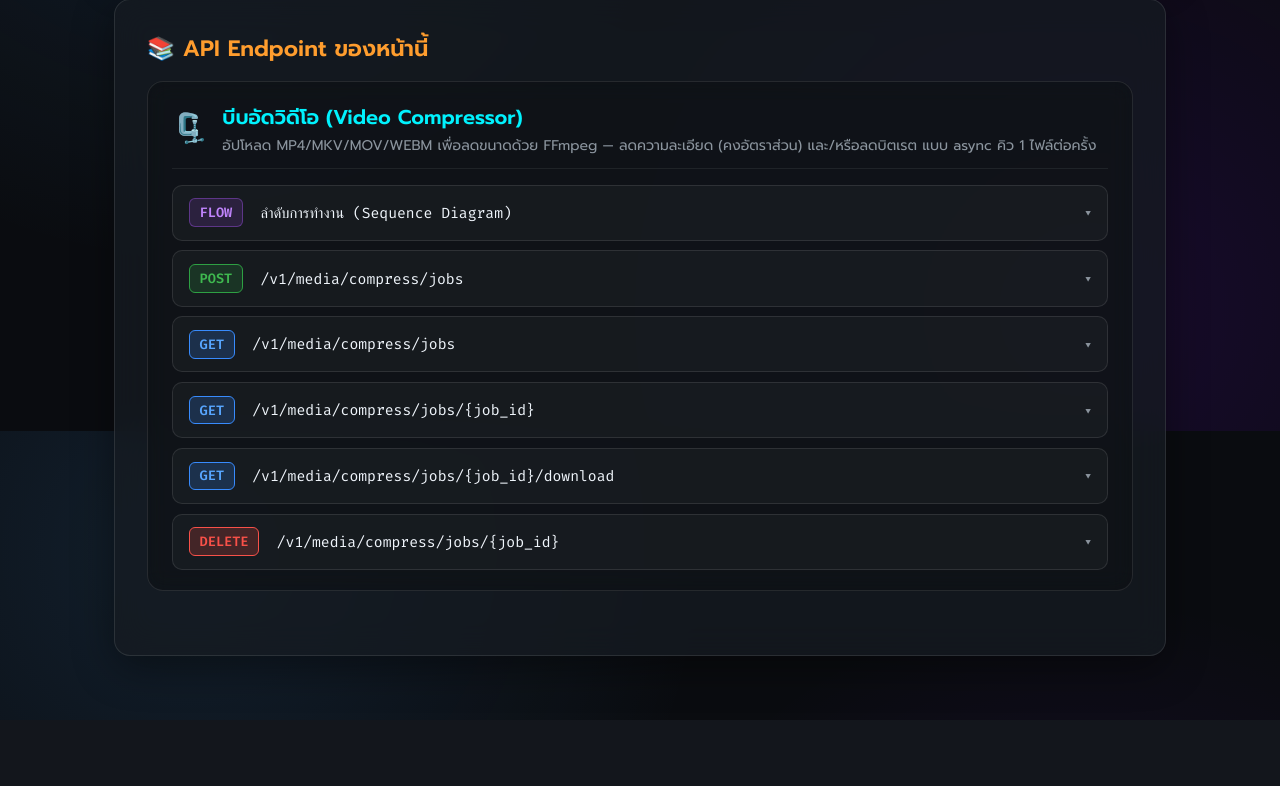
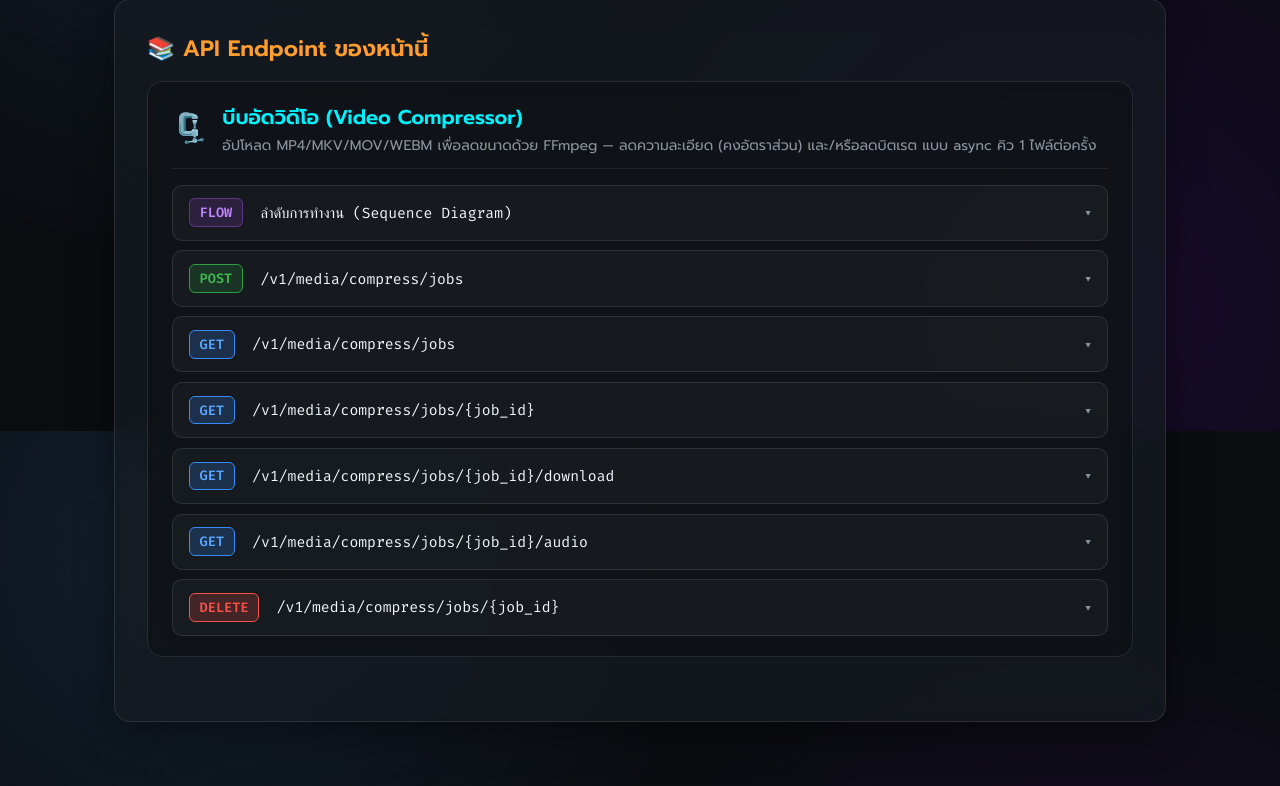
Before and after one commit to choonewza-pro/choonova-transcribe, a FastAPI app: page /media/compress/jobs/history in a window 1280 px wide. Shown: the part 1169-1955 px from the top of the page. Before the commit the page ends 1882 px from the top, so only its background shows below. Run offline with FastAPI, Linux system fonts and the light colour scheme; data comes from the database, SQL or seed files in the repository; data that the repository does not hold is empty; some libraries are stand-ins or nearby versions.

Commit message:
feat(compress): add audio extraction from compressed videos
- Add audio_extract_format (wav/mp3) to compress job form and API
- New GET /v1/media/compress/jobs/{job_id}/audio endpoint
- Audio extraction stage in compress worker after encode completes
- Add audio download UI in compress results and jobs history
- Add audio_extract columns to compress_jobs SQLite table
- Add build_audio_extract_cmd helper to compress_utils
- Move cover image from public/ to app/static/ for FastAPI serving
- Add cover image to README.md and dashboard index.html

```diff
--- a/app/main.py
+++ b/app/main.py
@@ -335,6 +335,7 @@ async def compress_queue_dispatcher():
                 job.get("encoder") or "libx264",
                 str(float(job.get("trim_start") or 0.0)),
                 str(float(job.get("trim_end") or 0.0)),
+                job.get("audio_extract_format") or "",
             ]
             logger.info(f"Starting compressor worker for job {job_id}")
             proc = subprocess.Popen(cmd, cwd=SERVICE_DIR)
@@ -956,6 +957,7 @@ async def create_compress_job_api(
     encoder: str = Form(COMPRESS_ENCODER),
     start: str = Form(""),
     end: str = Form(""),
+    audio_extract: str = Form(""),
     authenticated: bool = Depends(verify_api_key),
 ):
     """
@@ -968,6 +970,7 @@ async def create_compress_job_api(
     - encoder: 'libx264' (default) or 'nvenc' (GPU, if the ffmpeg build supports it).
     - start / end: optional trim window in 'SS', 'MM:SS' or 'HH:MM:SS' (seconds
       allowed too). Default (empty) = no trimming, the full video is kept.
+    - audio_extract: '' (none, default), 'wav' (16kHz mono PCM) or 'mp3' (192kbps).
 
     Only COMPRESS_MAX_CONCURRENT video(s) encode at once; uploads beyond
     COMPRESS_MAX_QUEUED are rejected with 429. Returns job_id immediately (202).
@@ -984,6 +987,12 @@ async def create_compress_job_api(
     _validate_compress_params(target_width, bitrate_kbps, crf, trim_start, trim_end)
 
     enc = normalize_encoder(encoder)
+
+    if audio_extract not in ("", "wav", "mp3"):
+        raise HTTPException(
+            status_code=422,
+            detail="audio_extract must be '', 'wav', or 'mp3'.",
+        )
 
     queued = count_queued_compress_jobs()
     if queued >= COMPRESS_MAX_QUEUED:
@@ -1040,6 +1049,7 @@ async def create_compress_job_api(
         encoder=enc,
         trim_start=trim_start,
         trim_end=trim_end,
+        audio_extract_format=audio_extract,
     )
 
     qinfo = compress_job_queue_info(job_id)
@@ -1065,6 +1075,9 @@ async def list_compress_jobs_api(
         job.pop("input_path", None)
         job["output_exists"] = bool(
             job.get("output_path") and os.path.exists(job.get("output_path") or "")
+        )
+        job["audio_exists"] = bool(
+            job.get("audio_extract_path") and os.path.exists(job.get("audio_extract_path") or "")
         )
     return jobs
 
@@ -1164,6 +1177,15 @@ async def delete_compress_job_output(
         logger.error(f"Failed to delete output file for compress job {job_id}: {e}")
         raise HTTPException(status_code=500, detail=f"Failed to delete output file: {e}")
 
+    # Also clean up the extracted audio file if present.
+    audio_path = job.get("audio_extract_path")
+    if audio_path and os.path.exists(audio_path):
+        try:
+            os.remove(audio_path)
+        except OSError as e:
+            logger.warning(f"Failed to delete audio file for compress job {job_id}: {e}")
+
+    update_compress_job(job_id, audio_extract_path=None, audio_extract_size_bytes=0)
     logger.info(f"Compress job {job_id}: output file deleted manually (freed {freed} bytes)")
     return {
         "status": "success",
@@ -1205,6 +1227,43 @@ async def download_compress_job(
     safe_name = os.path.splitext(job.get("filename", "video"))[0]
     response = FileResponse(out_real, media_type="video/mp4")
     response.headers["Content-Disposition"] = _attachment_header(safe_name, "mp4")
+    return response
+
+
+@app.get("/v1/media/compress/jobs/{job_id}/audio")
+async def download_compress_job_audio(
+    job_id: str, authenticated: bool = Depends(verify_api_key)
+):
+    """
+    Download the extracted audio file (WAV or MP3) of a completed compress job.
+    Returns 404 if no audio was extracted or the file has been cleaned up.
+    """
+    job = get_compress_job(job_id)
+    if not job:
+        raise HTTPException(status_code=404, detail=f"Compress job {job_id} not found.")
+    if job.get("status") != "completed":
+        raise HTTPException(status_code=400, detail="Job is not completed yet.")
+    audio_path = job.get("audio_extract_path")
+    if not audio_path or not os.path.exists(audio_path):
+        raise HTTPException(
+            status_code=404,
+            detail="Audio file not found (not extracted or removed by retention policy).",
+        )
+
+    base_real = os.path.realpath(COMPRESS_OUTPUT_DIR)
+    job_dir_real = os.path.realpath(os.path.join(COMPRESS_OUTPUT_DIR, job_id))
+    out_real = os.path.realpath(audio_path)
+    if not out_real.startswith(base_real + os.sep) or os.path.dirname(out_real) != job_dir_real:
+        raise HTTPException(
+            status_code=403, detail="Access to this audio path is not allowed."
+        )
+
+    fmt = job.get("audio_extract_format", "wav")
+    media_type = "audio/wav" if fmt == "wav" else "audio/mpeg"
+    ext = "wav" if fmt == "wav" else "mp3"
+    safe_name = os.path.splitext(job.get("filename", "audio"))[0]
+    response = FileResponse(out_real, media_type=media_type)
+    response.headers["Content-Disposition"] = _attachment_header(safe_name, ext)
     return response
 
 
--- a/app/run_compress_job.py
+++ b/app/run_compress_job.py
@@ -46,12 +46,14 @@ def main():
     encoder = sys.argv[7] if len(sys.argv) > 7 else "libx264"
     trim_start = _float_arg(8, 0.0)
     trim_end = _float_arg(9, 0.0)
+    audio_extract_format = sys.argv[10] if len(sys.argv) > 10 else ""
 
     logger.info(
         f"🚀 Isolated compressor worker starting job_id={job_id} "
         f"(width={target_width}, bitrate={bitrate_kbps}kbps, crf={crf}, "
         f"preset={preset}, encoder={encoder}, "
-        f"trim_start={trim_start}, trim_end={trim_end})"
+        f"trim_start={trim_start}, trim_end={trim_end}, "
+        f"audio_extract={audio_extract_format or 'none'})"
     )
 
     try:
@@ -59,6 +61,7 @@ def main():
             process_compress_job(
                 job_id, input_file_path, target_width, bitrate_kbps,
                 crf, preset, encoder, trim_start, trim_end,
+                audio_extract_format,
             )
         )
         logger.info(f"✅ Isolated compressor worker finished job_id={job_id}")
--- a/app/schemas.py
+++ b/app/schemas.py
@@ -102,5 +102,8 @@ class CompressJobStatusResponse(BaseModel):
     error_message: Optional[str] = None
     queue_position: int = 0
     queue_length: int = 0
+    audio_extract_format: str = ""
+    audio_extract_path: Optional[str] = None
+    audio_extract_size_bytes: int = 0
     created_at: str
     updated_at: str
--- a/app/static/js/compress_jobs.js
+++ b/app/static/js/compress_jobs.js
@@ -278,6 +278,15 @@ document.addEventListener('DOMContentLoaded', () => {
             : '<span class="media-badge media-gone">🗑 ไฟล์ถูกลบแล้ว</span>')
         : '';
 
+      let audioBadge = '';
+      if (completed && job.audio_extract_format) {
+        const audioExists = !!job.audio_exists;
+        const fmt = job.audio_extract_format.toUpperCase();
+        audioBadge = audioExists
+          ? `<span class="media-badge media-exists">🎵 ${fmt}</span>`
+          : `<span class="media-badge media-gone">🎵 ${fmt} (ถูกลบ)</span>`;
+      }
+
       let savingsBadge = '';
       if (completed && job.file_size_bytes && job.output_size_bytes) {
         const inSize = job.file_size_bytes;
@@ -315,8 +324,12 @@ document.addEventListener('DOMContentLoaded', () => {
         ? `${job.output_width}×${job.output_height}`
         : '-';
       const encLabel = job.encoder === 'nvenc' ? '⚡ NVENC' : '💻 libx264';
+      const hasAudio = completed && job.audio_extract_format && !!job.audio_exists;
 
       const downloadBtn = `<button type="button" class="btn-row" data-action="download" data-id="${job.job_id}" ${completed && outputExists ? '' : 'disabled title="ไม่มีไฟล์ผลลัพธ์"'} title="${completed && outputExists ? 'ดาวน์โหลดไฟล์ MP4 ที่บีบอัดแล้ว' : 'ไม่มีไฟล์ผลลัพธ์'}">📥 ดาวน์โหลด</button>`;
+      const audioDownloadBtn = hasAudio
+        ? `<button type="button" class="btn-row" data-action="download-audio" data-id="${job.job_id}" title="ดาวน์โหลดไฟล์เสียงที่สกัดไว้">🎵 ดาวน์โหลดเสียง</button>`
+        : '';
       const delOutputBtn = `<button type="button" class="btn-row btn-danger" data-action="del-output" data-id="${job.job_id}" ${completed && outputExists ? '' : 'disabled title="ไม่มีไฟล์ผลลัพธ์ให้ลบ"'} title="${completed && outputExists ? 'ลบเฉพาะไฟล์ผลลัพธ์ เพื่อประหยัดพื้นที่ (เก็บประวัติไว้)' : 'ไม่มีไฟล์ผลลัพธ์ให้ลบ'}">🗑 ลบไฟล์ผลลัพธ์</button>`;
       const delRowBtn = `<button type="button" class="btn-row btn-danger" data-action="del-row" data-id="${job.job_id}" title="ลบทั้งแถว (ประวัติ + ไฟล์ทั้งหมด)">❌ ลบรายการ</button>`;
 
@@ -336,9 +349,10 @@ document.addEventListener('DOMContentLoaded', () => {
           <span class="job-card-meta-item">⚡ ${formatSeconds(job.elapsed_seconds)}</span>
           <span class="job-card-meta-item">📅 ${formatDate(job.created_at)}</span>
         </div>
-        <div style="display:flex; gap:0.5rem; flex-wrap:wrap;">${outputBadge}${savingsBadge}</div>
+        <div style="display:flex; gap:0.5rem; flex-wrap:wrap;">${outputBadge}${audioBadge}${savingsBadge}</div>
         <div class="job-card-actions">
           ${downloadBtn}
+          ${audioDownloadBtn}
           ${delOutputBtn}
           ${delRowBtn}
         </div>
@@ -365,6 +379,8 @@ document.addEventListener('DOMContentLoaded', () => {
 
     if (action === 'download') {
       await downloadOutput(jobId);
+    } else if (action === 'download-audio') {
+      await downloadAudio(jobId);
     } else if (action === 'del-output') {
       await deleteOutputOnly(jobId);
     } else if (action === 'del-row') {
@@ -401,6 +417,40 @@ document.addEventListener('DOMContentLoaded', () => {
       URL.revokeObjectURL(url);
     } catch (err) {
       alert(`❌ ดาวน์โหลดล้มเหลว: ${err.message || err}`);
+    }
+  }
+
+  async function downloadAudio(jobId) {
+    try {
+      const headers = {};
+      const apiKey = getApiKey();
+      if (apiKey) headers['x-api-key'] = apiKey;
+
+      const res = await fetch(`/v1/media/compress/jobs/${jobId}/audio`, { headers });
+      if (!res.ok) {
+        let detail = `HTTP ${res.status}`;
+        try {
+          const err = await res.json();
+          detail = err.detail || detail;
+        } catch (e2) {}
+        throw new Error(detail);
+      }
+
+      const job = jobs.find(j => j.job_id === jobId);
+      const fmt = (job && job.audio_extract_format) || 'wav';
+      const ext = fmt === 'mp3' ? 'mp3' : 'wav';
+      const blob = await res.blob();
+      const url = URL.createObjectURL(blob);
+      const base = (job && job.filename) ? String(job.filename).replace(/\.[^/.]+$/, '') : jobId;
+      const a = document.createElement('a');
+      a.href = url;
+      a.download = `${base}_audio.${ext}`;
+      document.body.appendChild(a);
+      a.click();
+      a.remove();
+      URL.revokeObjectURL(url);
+    } catch (err) {
+      alert(`❌ ดาวน์โหลดเสียงล้มเหลว: ${err.message || err}`);
     }
   }
 
--- a/app/templates/compress_jobs.html
+++ b/app/templates/compress_jobs.html
@@ -346,6 +346,6 @@
     </div>
   </main>
 
-  <script src="/static/js/compress_jobs.js?v=2"></script>
+  <script src="/static/js/compress_jobs.js?v=3"></script>
 </body>
 </html>
--- a/app/templates/index.html
+++ b/app/templates/index.html
@@ -15,6 +15,9 @@
     {% include 'partials/model_status_card.html' %}
 
     <div class="glass-card">
+      <div style="text-align: center; margin-bottom: 1.5rem;">
+        <img src="/static/choonova-transcribe-cover.jpg" alt="ChooNova Transcribe Cover" style="width: 100%; max-width: 860px; border-radius: 12px; box-shadow: 0 4px 24px rgba(0,0,0,0.4);">
+      </div>
       <h1>ChooNova Transcribe API Service</h1>
       <p class="subtitle">
         ระบบแปลงเสียงพูดเป็นข้อความ (Speech-to-Text) ความเร็วสูง พร้อมรองรับ 2 ภาษาแบบดูอัล-เอนจิน:<br>
--- a/app/templates/partials/api_card_compress.html
+++ b/app/templates/partials/api_card_compress.html
@@ -147,6 +147,7 @@
               <br><code>crf</code> — คุณภาพ (1–51, default {{ default_crf|default(28) }}) · <code>preset</code> — ultrafast..veryslow
               <br><code>encoder</code> — <code>libx264</code> (default) หรือ <code>nvenc</code> (GPU ถ้า ffmpeg รองรับ)
               <br><code>start</code> / <code>end</code> — ตัดหัว/ท้าย (ไม่บังคับ): รูปแบบ <code>SS</code>, <code>MM:SS</code> หรือ <code>HH:MM:SS</code>, ว่าง = ไม่ตัด
+              <br><code>audio_extract</code> — ถอดไฟล์เสียงหลังบีบอัด: <code>''</code> (default, ไม่ถอด), <code>wav</code> (16kHz Mono PCM), <code>mp3</code> (192kbps)
               <br>ต้องระบุอย่างน้อยหนึ่งอย่าง: <code>target_width</code> หรือ <code>bitrate_kbps</code>
               <br>คิวเต็ม (มากกว่า {{ max_queued|default(5) }} งาน) → HTTP 429 · พื้นที่ดิสก์ไม่พอ → HTTP 507
             </p>
@@ -160,7 +161,8 @@
   -F "crf=28" \
   -F "preset=medium" \
   -F "start=00:01:00" \
-  -F "end=00:02:00"</pre>
+  -F "end=00:02:00" \
+  -F "audio_extract=wav"</pre>
             </div>
             <div class="code-container">
               <div class="code-header">Response JSON (202 Accepted)</div>
@@ -258,6 +260,24 @@
 
         <details class="api-endpoint">
           <summary>
+            <span class="endpoint-badge badge-get">GET</span> <code>/v1/media/compress/jobs/{job_id}/audio</code>
+            <span class="api-chevron">▾</span>
+          </summary>
+          <div class="api-endpoint-body">
+            <p style="color: var(--text-muted); font-size: 0.95rem; margin-bottom: 0.75rem;">
+              ดาวน์โหลดไฟล์เสียงที่สกัดจากวิดีโอ (WAV หรือ MP3) — เฉพาะงานที่เลือกถอดไฟล์เสียง
+              คืน HTTP 404 หากไม่ได้ถอดเสียงหรือไฟล์ถูกลบตาม retention policy
+            </p>
+            <div class="code-container">
+              <div class="code-header">cURL Request</div>
+              <pre>curl -o audio.wav \
+  "http://localhost:8830/v1/media/compress/jobs/b2c3d4e5-.../audio?api_key=change-me-in-production"</pre>
+            </div>
+          </div>
+        </details>
+
+        <details class="api-endpoint">
+          <summary>
             <span class="endpoint-badge badge-delete">DELETE</span> <code>/v1/media/compress/jobs/{job_id}</code>
             <span class="api-chevron">▾</span>
           </summary>
```
Also changed, not shown: app/compress_utils.py (+18 -0 lines), app/compress_worker.py (+38 -3 lines), app/db.py (+19 -3 lines), app/static/js/compress.js (+10 -0 lines), app/templates/compress.html (+14 -2 lines), README.md, app/static/choonova-transcribe-cover.jpg (renamed from public/choonova-transcribe-cover.jpg), 1 other file.
